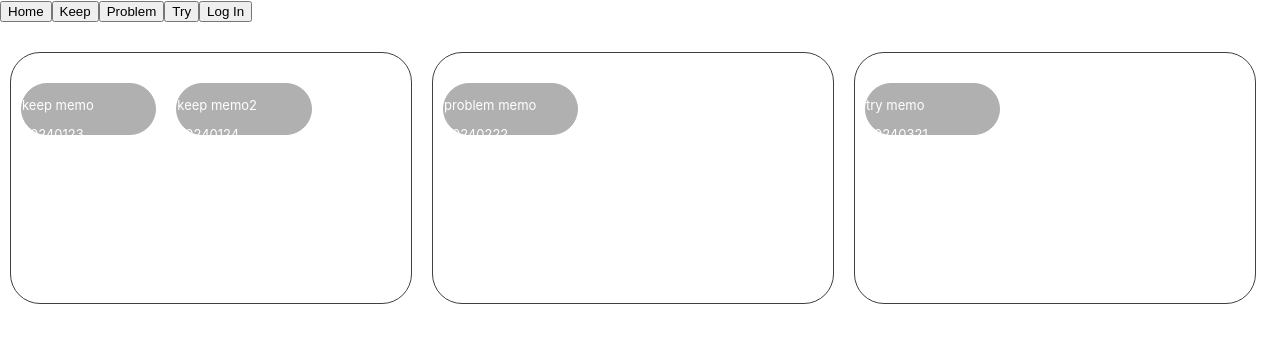
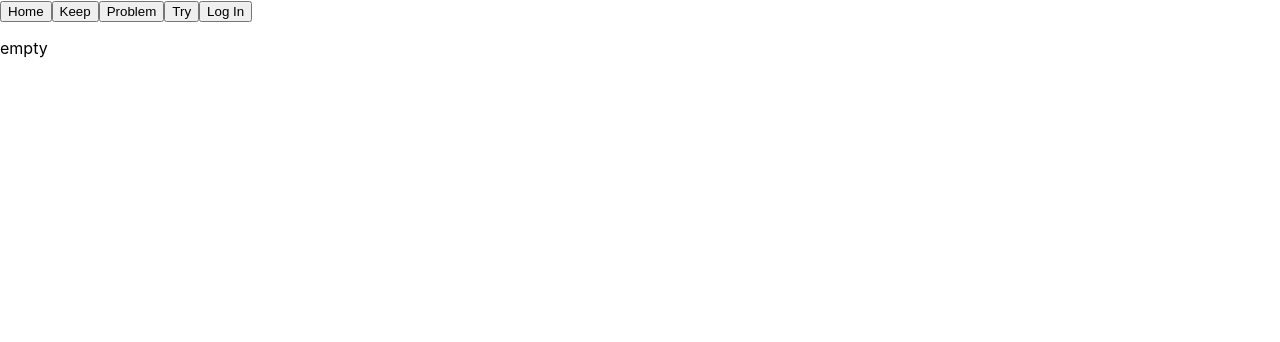
Before and after one commit to jxxhong/React-KPT, a React (Create React App) app in the folder kpt/: page / in a window 1280 px wide. Both pictures are taken after a click on the button "Log In". Shown: the top 342 px of the page. Built offline with nearby package versions, Linux system fonts and the light colour scheme.

Commit message:
edit onClick function to change components

```diff
--- a/kpt/src/App.jsx
+++ b/kpt/src/App.jsx
@@ -6,9 +6,36 @@ import Button from './component/Button';
 
 function App() {
   const [viewChange, setViewChange] = useState('Home');
+  let viewContent;
   function viewSelect(viewName){
     setViewChange(viewName);
   }
+
+  if(viewChange === 'Home'){
+    viewContent = <div className='content'>
+        <MemoGroup list={keepMemo} key='_keep' />
+        <MemoGroup list={problemMemo} key='_problem' />
+        <MemoGroup list={tryMemo} key='_try' />
+      </div>
+  }else if(viewChange === 'Keep'){
+    viewContent = <div className='content'>
+        <MemoGroup list={keepMemo} key='_keep' />
+      </div>
+  }else if(viewChange === 'Problem'){
+    viewContent = <div className='content'>
+        <MemoGroup list={problemMemo} key='_problem' />
+      </div>
+  }else if(viewChange === 'Try'){
+    viewContent = <div className='content'>
+        <MemoGroup list={tryMemo} key='_Try' />
+      </div>
+  }else if(viewChange === 'Log In'){
+    viewContent = <div className='content'>
+        <p>empty</p>
+      </div>
+  }
+
+
 
   return (
     <div>
@@ -19,11 +46,7 @@ function App() {
         <Button onSelect={()=>viewSelect('Try')}>Try</Button>
         <Button onSelect={()=>viewSelect('Log In')}>Log In</Button>
       </nav>
-      <div className='content'>
-        <MemoGroup list={keepMemo} key='_keep' />
-        <MemoGroup list={problemMemo} key='_problem' />
-        <MemoGroup list={tryMemo} key='_try' />
-      </div>
+      {viewContent}
     </div>
   );
 }
--- a/kpt/src/component/MemoGroup.jsx
+++ b/kpt/src/component/MemoGroup.jsx
@@ -5,7 +5,7 @@ export default function MemoGroup({list}, props) {
     return (
       <div className="memogroup">
       {list.map((memo)=>(
-        <Memo content={memo.content} date={memo.date}/>
+        <Memo key={memo.date} content={memo.content} date={memo.date}/>
       ))}
       </div>
     );
```
